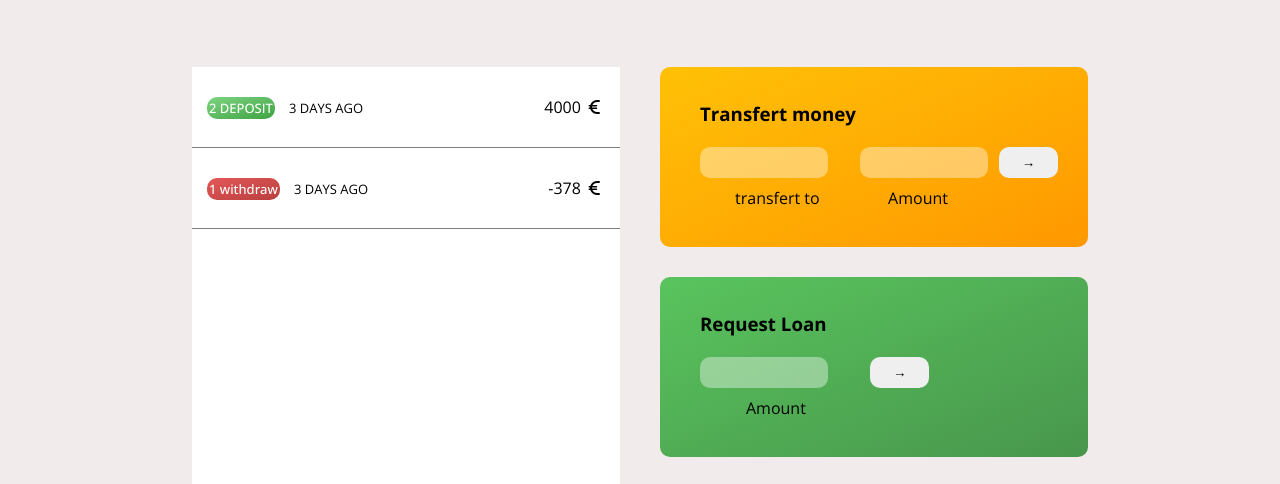
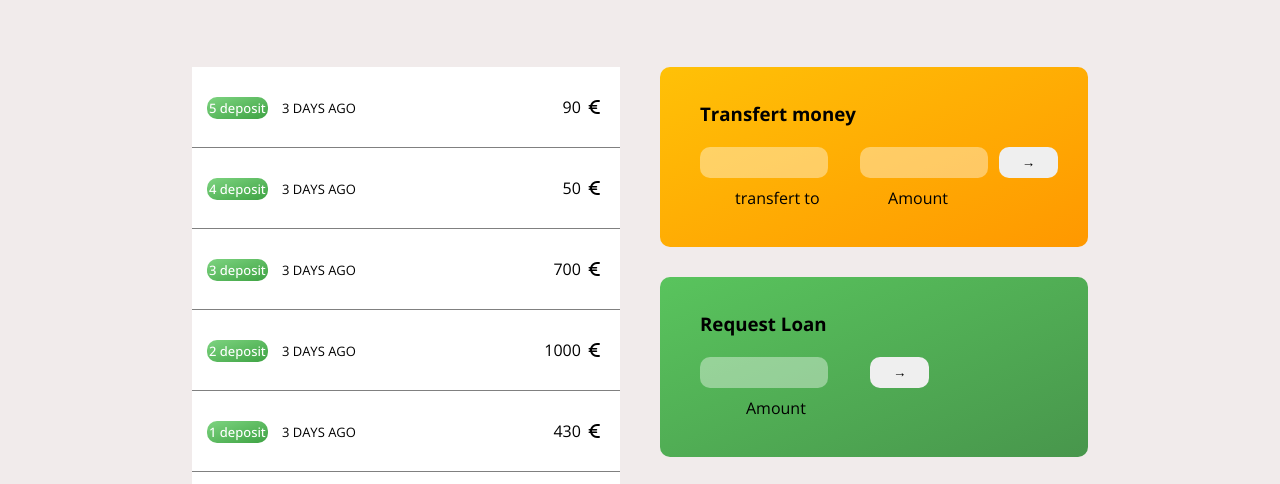
Before and after one commit to Lea-rn/bank-projectts, a plain HTML site: page index.html in a window 1280 px wide. Shown: the part 236-720 px from the top of the page. Drawn offline with nearby package versions, Linux system fonts and the light colour scheme; a web font is replaced by a local one.

Commit message:
display-movements - map

```diff
--- /dev/null
+++ b/app.js
@@ -0,0 +1,94 @@
+"use strict";
+
+///// dummy data ::
+const account1 = {
+  owner: "Mark Schmedtman",
+  movements: [200, 450, -400, 3000, -650, -130, 70, 1300],
+  interestRate: 1.2,
+  pin: 1111,
+};
+
+const account2 = {
+  owner: "Jessica Davis",
+  movements: [5000, 3400, 150, -790, -3210, 1000, 8500, -30],
+  interestRate: 1.5,
+  pin: 2222,
+};
+
+const account3 = {
+  owner: "Park Thomas Williams",
+  movements: [200, -200, 340, -300, -20, 50, 400, -460, 100, -400],
+  interestRate: 0.7,
+  pin: 3333,
+};
+
+const account4 = {
+  owner: "Sarah Smith",
+  movements: [430, 1000, 700, 50, 90],
+  interestRate: 1,
+  pin: 4444,
+};
+
+const accounts = [account1, account2, account3, account4];
+
+///// import elements ::
+
+const movementsContainer = document.querySelector(".left");
+
+///// display movements  :::
+
+const displayMovements = function (arr) {
+  movementsContainer.innerHTML = "";
+
+  arr.forEach(function (mov, i) {
+    let type = mov > 0 ? "deposit" : "withdraw";
+
+    let html = `
+          <div class="${type}-container">
+            <div class="${type}-info">
+              <span class="${type}">${i + 1} ${type}</span>
+              <span>3 DAYS AGO</span>
+            </div>
+            <p class="${type}-amount">
+              ${mov} <i class="fa-solid fa-euro-sign"></i>
+            </p>
+          </div>
+    `;
+
+    movementsContainer.insertAdjacentHTML("afterbegin", html);
+  });
+};
+
+displayMovements(account4.movements);
+
+//////// lecture ::::
+
+///
+// const numbers = [3, 1, 4, 3, 2];
+
+// function double(arr) {
+//   const x = [];
+
+//   arr.forEach((ele) => {
+//     x.push(ele * 2);
+//   });
+//   return x;
+// }
+// console.log(numbers);   //
+// console.log(double(numbers));
+
+// console.log(numbers);
+// const double = numbers.map((ele) => ele * 2);
+// console.log(double);
+
+//////  higher order function == > method array + parameter had callback function (anonymos function) ,
+
+const euro = [100, 50, 10, 25];
+
+console.log("euro :", euro);
+
+const toTunisanDinar = 3.35;
+
+const dinar = euro.map((ele) => ele * toTunisanDinar);
+
+console.log("dinar", dinar);
--- a/index.html
+++ b/index.html
@@ -1,4 +1,4 @@
-<!DOCTYPE html>
+<!doctype html>
 <html lang="en">
   <head>
     <meta charset="UTF-8" />
@@ -7,8 +7,8 @@
     <link rel="stylesheet" href="style.css" />
     <link
       rel="stylesheet"
-      href="https://cdnjs.cloudflare.com/ajax/libs/font-awesome/7.0.1/css/all.min.css"
-      integrity="sha512-2SwdPD6INVrV/lHTZbO2nodKhrnDdJK9/kg2XD1r9uGqPo1cUbujc+IYdlYdEErWNu69gVcYgdxlmVmzTWnetw=="
+      href="https://cdnjs.cloudflare.com/ajax/libs/font-awesome/7.3.1/css/all.css"
+      integrity="sha512-x9WwyMYBnlXMNQ6kQ/Lyzu1NqIhLQKL5Oq6xByfXuRj7s9CskyCbLv/1IjqzJmXwFXWr0ov6jBV7Qbc0hh9nHg=="
       crossorigin="anonymous"
       referrerpolicy="no-referrer"
     />
```
